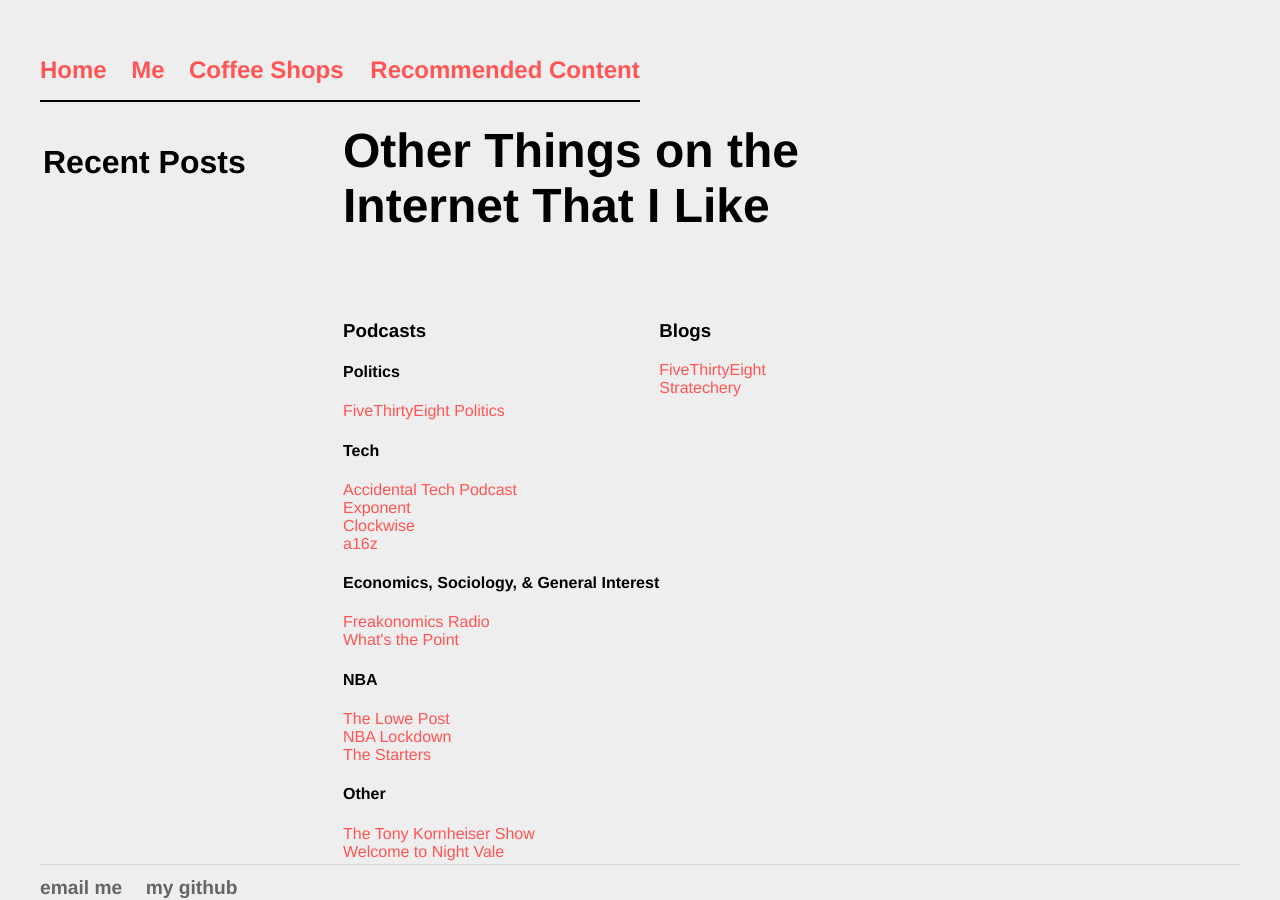
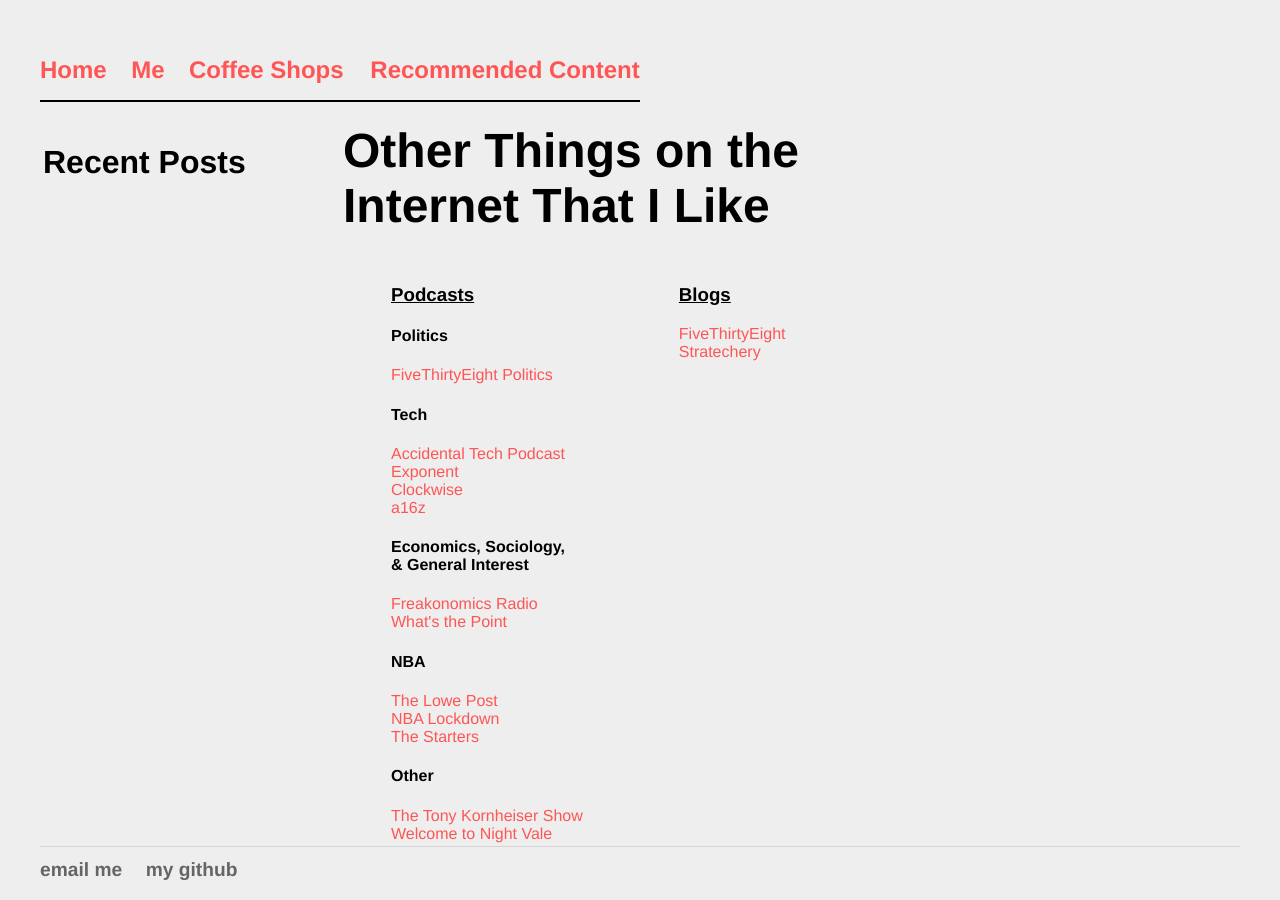
Before and after one commit to eswan18/ethanswan.com, a Jekyll site: the page built from rec_content.html, in a window 1280 px wide. Built offline with Jekyll 4.4.1, drawn with Linux system fonts in a browser that asks for light colours.

Commit message:
styling of rec_content

```diff
--- a/css/main.css
+++ b/css/main.css
@@ -121,3 +121,12 @@
     font-style: bold;
     border-bottom: 1px solid black;
 }
+
+
+/******************/
+/* Things I Like  */
+/******************/
+div.things_i_like_col {
+    float: left;
+    padding: 0em 3em;
+}
--- a/rec_content.html
+++ b/rec_content.html
@@ -3,12 +3,11 @@
 title: eswan18 - Recommended Content
 ---
 <div class="blurb">
-	<h1 class="page_header">Other Things on the Internet That I Like<br></h1>
+	<h1 class="page_header">Other Things on the Internet That I Like</h1>
 
 	<div id="main_content">
-        <br><br>
-        <div id="recommended_podcasts" style="float:left;">
-            <h3>Podcasts</h3>
+        <div id="recommended_podcasts" class="things_i_like_col">
+            <h3><u>Podcasts</u></h3>
             <h4>Politics</h4>
             <a href="https://fivethirtyeight.com/tag/politics-podcast/">FiveThirtyEight Politics</a><br>
             <h4>Tech</h4>
@@ -16,7 +15,7 @@
             <a href="http://exponent.fm">Exponent</a><br>
             <a href="https://www.relay.fm/clockwise">Clockwise</a><br>
             <a href="http://www.technology.fm/a16z/">a16z</a><br>
-            <h4>Economics, Sociology, & General Interest</h4>
+            <h4>Economics, Sociology,<br>& General Interest</h4>
             <a href="http://freakonomics.com/archive/">Freakonomics Radio</a><br>
             <a href="https://fivethirtyeight.com/tag/whats-the-point/">What's the Point</a><br>
             <h4>NBA</h4>
@@ -27,8 +26,8 @@
             <a href="http://www.tonykornheisershow.com">The Tony Kornheiser Show</a><br>
             <a href="http://www.welcometonightvale.com">Welcome to Night Vale</a><br>
         </div>
-        <div id="recommended_blogs">
-            <h3>Blogs</h3>
+        <div id="recommended_blogs" class="things_i_like_col">
+            <h3><u>Blogs</u></h3>
             <a href="http://www.fivethirtyeight.com">FiveThirtyEight</a><br>
             <a href="https://stratechery.com">Stratechery</a><br>
         </div>
```
